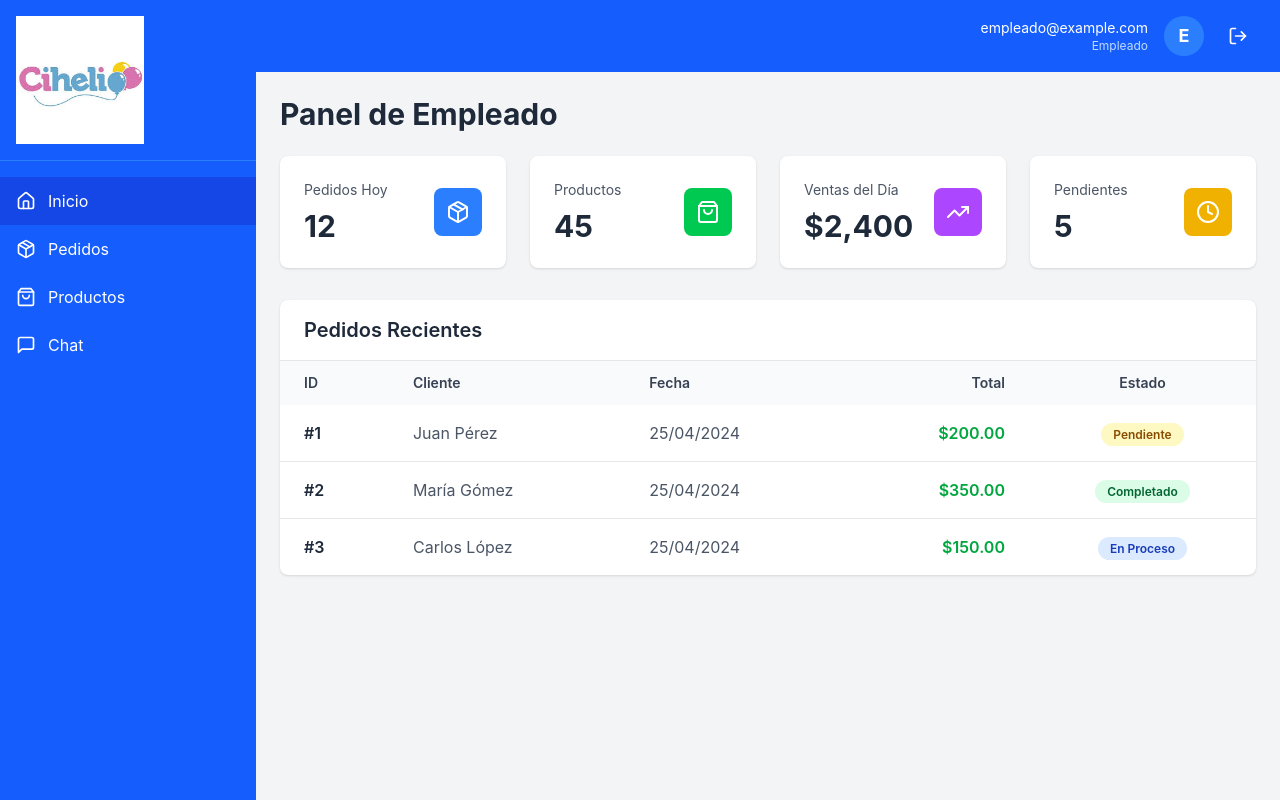
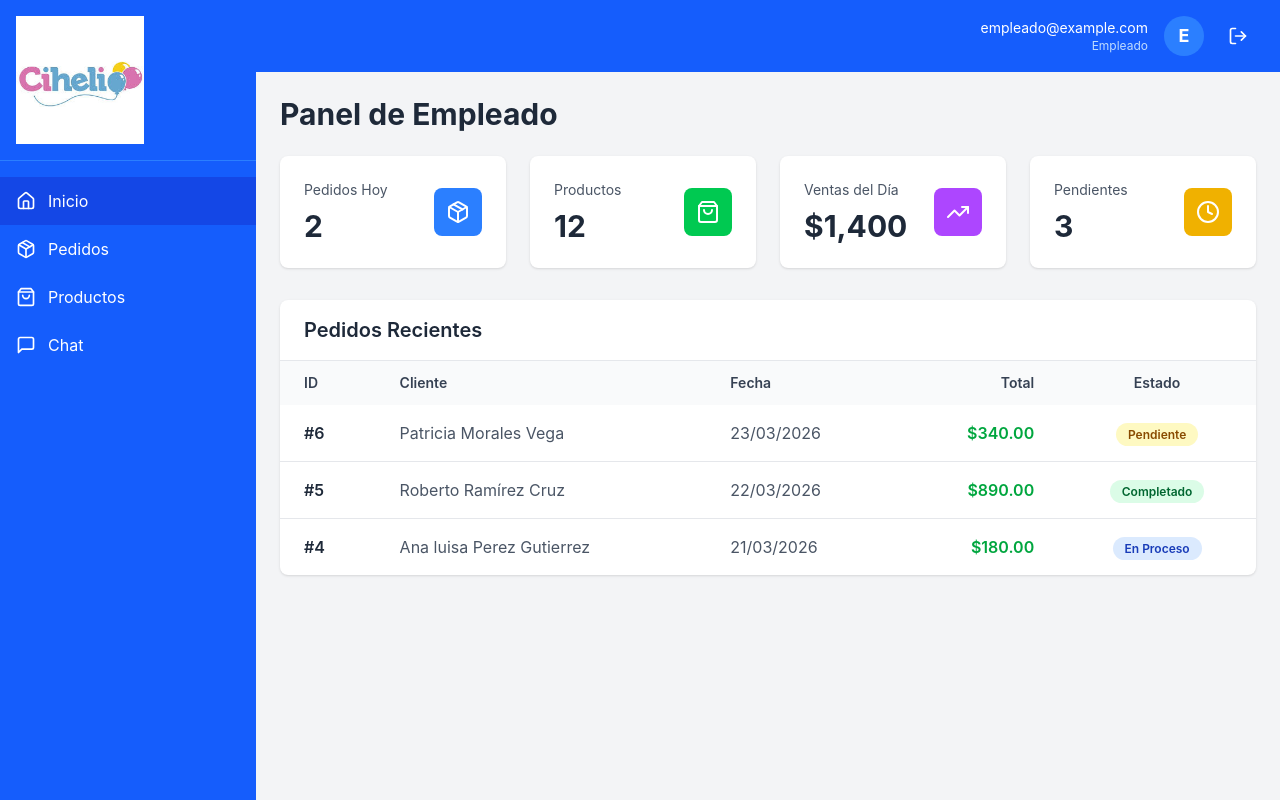
Before and after one commit to GitAngeI/Cihelio_GUI, a React (Vite) app: page /empleado in a window 1280 px wide. Built offline with nearby package versions, Linux system fonts and the light colour scheme.

Commit message:
Inicio de empleado

```diff
--- a/src/app/pages/employee/Home.tsx
+++ b/src/app/pages/employee/Home.tsx
@@ -2,16 +2,16 @@ import { Package, ShoppingBag, TrendingUp, Clock } from 'lucide-react';
 
 export default function EmployeeHome() {
   const stats = [
-    { label: 'Pedidos Hoy', value: '12', icon: Package, color: 'bg-blue-500' },
-    { label: 'Productos', value: '45', icon: ShoppingBag, color: 'bg-green-500' },
-    { label: 'Ventas del Día', value: '$2,400', icon: TrendingUp, color: 'bg-purple-500' },
-    { label: 'Pendientes', value: '5', icon: Clock, color: 'bg-yellow-500' },
+    { label: 'Pedidos Hoy', value: '2', icon: Package, color: 'bg-blue-500' },
+    { label: 'Productos', value: '12', icon: ShoppingBag, color: 'bg-green-500' },
+    { label: 'Ventas del Día', value: '$1,400', icon: TrendingUp, color: 'bg-purple-500' },
+    { label: 'Pendientes', value: '3', icon: Clock, color: 'bg-yellow-500' },
   ];
 
   const recentOrders = [
-    { id: 1, client: 'Juan Pérez', date: '25/04/2024', total: 200.00, status: 'pending' },
-    { id: 2, client: 'María Gómez', date: '25/04/2024', total: 350.00, status: 'completed' },
-    { id: 3, client: 'Carlos López', date: '25/04/2024', total: 150.00, status: 'processing' },
+    { id: 6, client: 'Patricia Morales Vega', date: '23/03/2026', total: 340.00, status: 'pending' },
+    { id: 5, client: 'Roberto Ramírez Cruz', date: '22/03/2026', total: 890.00, status: 'completed' },
+    { id: 4, client: 'Ana luisa Perez Gutierrez', date: '21/03/2026', total: 180.00, status: 'processing' },
   ];
 
   return (
```
